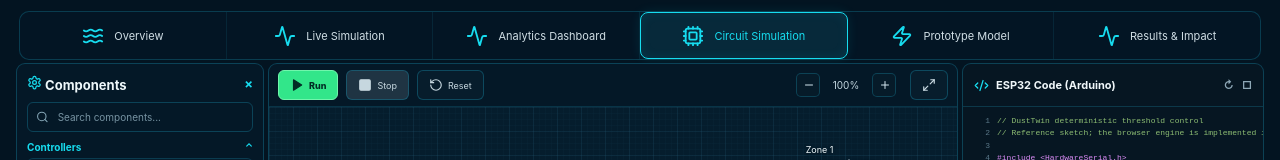
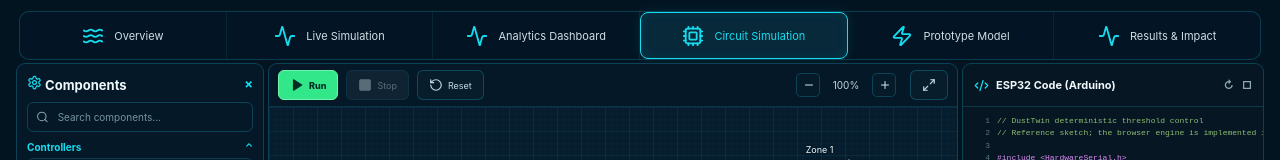
Before and after one commit to meherabmehu/DustTwin, a React (Vite) app: page /circuit-simulation in a window 1280 px wide. Shown: the part 212-372 px from the top of the page. Built offline with nearby package versions, Linux system fonts and the light colour scheme.

Commit message:
making Stop de-energize all outputs

```diff
--- a/src/features/circuit-simulator/simulatorEngine.ts
+++ b/src/features/circuit-simulator/simulatorEngine.ts
@@ -120,8 +120,13 @@ export function simulatorReducer(state: SimulatorState, action: SimulatorAction)
       return commitOutputs(state, candidate, [{ message: 'DustTwin browser simulator started', level: 'success' }]);
     }
     case 'STOP': {
-      if (!state.simulationRunning) return state;
-      return appendLogs({ ...state, simulationRunning: false }, [{ message: 'Simulation paused' }]);
+      const outputsActive = state.zones.some(Boolean) || state.pumpOn || state.fanOn;
+      if (!state.simulationRunning && !outputsActive) return state;
+      const stopped: SimulatorState = { ...state, simulationRunning: false, zones: [false, false, false, false], pumpOn: false, fanOn: false };
+      return appendLogs(stopped, [
+        { message: 'Simulation stopped; all relays and actuators de-energized', level: 'warning' },
+        ...outputTransitionLogs(state, stopped),
+      ]);
     }
     case 'RESET': {
       const initial = createInitialSimulatorState();
--- a/src/pages/CircuitSimulation.tsx
+++ b/src/pages/CircuitSimulation.tsx
@@ -107,7 +107,7 @@ export default function CircuitSimulation() {
           <section className="circuit-workspace">
             <div className="workspace-toolbar">
               <button className="tool-button run" onClick={() => dispatch({ type: 'RUN' })} disabled={running}><Play size={13} fill="currentColor" />Run</button>
-              <button className="tool-button stop" onClick={() => dispatch({ type: 'STOP' })} disabled={!running}><Square size={12} fill="currentColor" />Stop</button>
+              <button className="tool-button stop" onClick={() => dispatch({ type: 'STOP' })} disabled={!running && !zones.some(Boolean) && !pumpOn && !fanOn}><Square size={12} fill="currentColor" />Stop</button>
               <button className="tool-button" onClick={reset}><RotateCcw size={13} />Reset</button>
               <span className="toolbar-spacer" />
               <div className="zoom-controls"><button aria-label="Zoom out" onClick={() => setZoom((v) => Math.max(70, v - 10))}><Minus size={12} /></button><span className="zoom-label">{zoom}%</span><button aria-label="Zoom in" onClick={() => setZoom((v) => Math.min(130, v + 10))}><Plus size={12} /></button></div>
--- a/src/styles-overrides.css
+++ b/src/styles-overrides.css
@@ -22,3 +22,5 @@
   .serial-terminal { height: 140px; }
   .serial-line, .serial-empty-line { grid-template-columns: 57px 44px minmax(0,1fr); gap: 5px; font-size: 7px; }
 }
+
+.tool-button:disabled { opacity: .44; cursor: not-allowed; }
```
